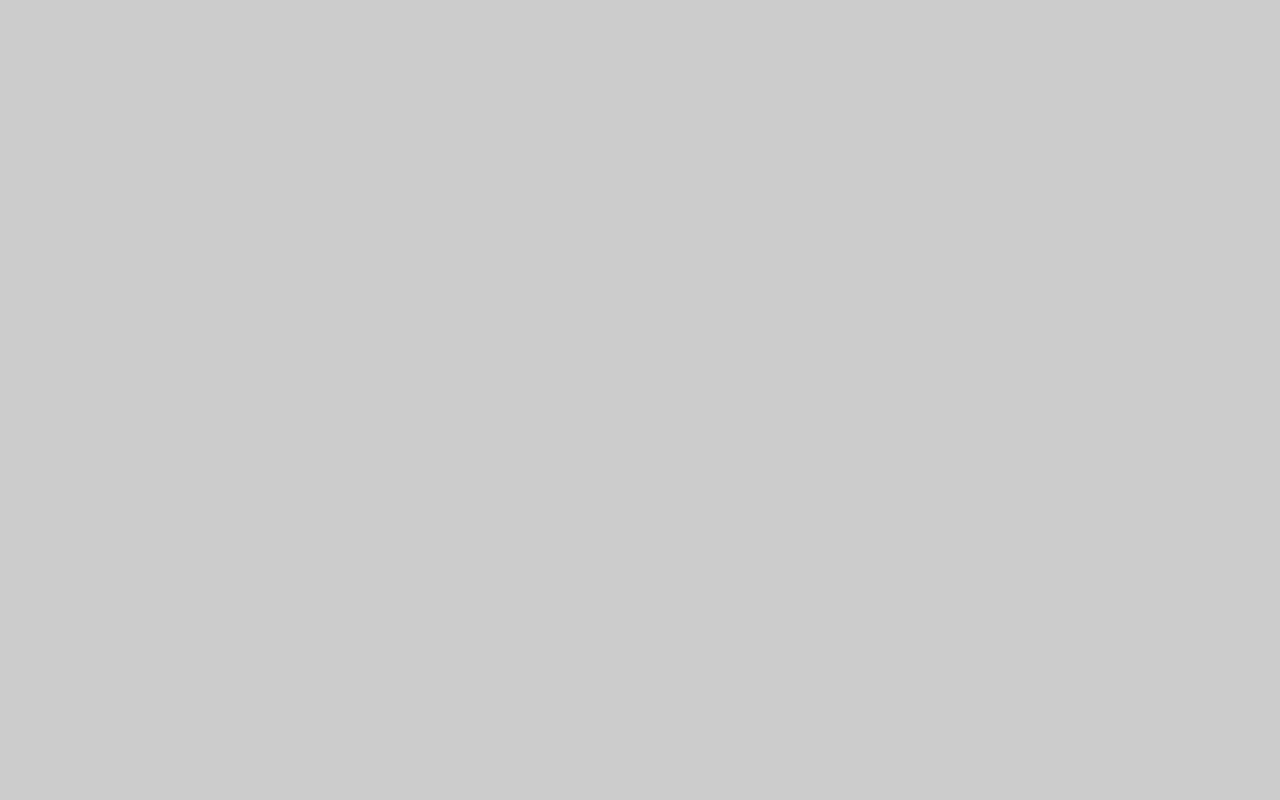
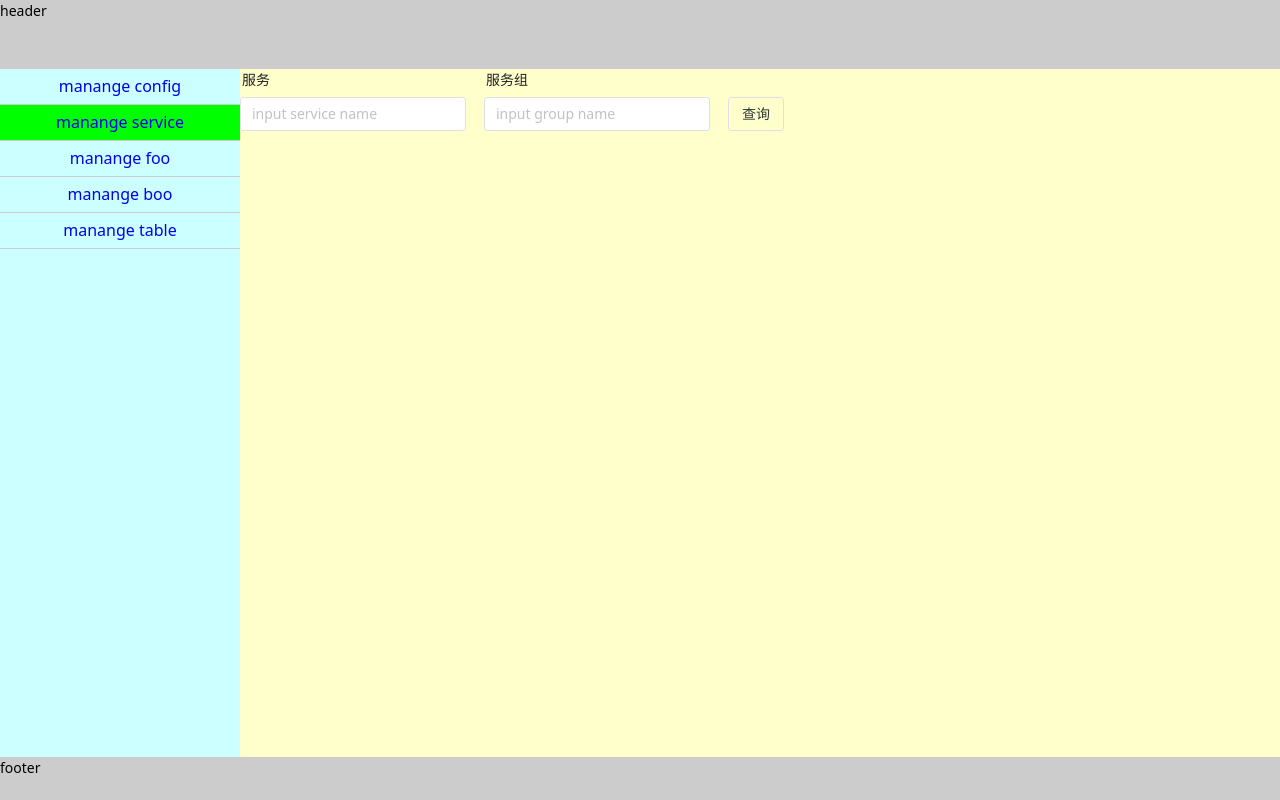
Before and after one commit to r-nacos/rnacos-console-web, a Vue app: page /manage/service in a window 1280 px wide. Before the commit this address had no page. Built offline with nearby package versions, Linux system fonts and the light colour scheme.

Commit message:
add ServicePage

```diff
--- /dev/null
+++ b/src/api/naming.js
@@ -0,0 +1,28 @@
+import request from '../utils/request';
+let axios = request;
+
+class NamingApi {
+    queryServicePage({
+        namespaceId,
+        serviceNameParam,
+        groupNameParam,
+        pageNo,
+        pageSize,
+        accessToken,
+    }) {
+        return axios.request({
+            method: "get",
+            url: '/nacos/v1/ns/catalog/services',
+            params: {
+                namespaceId,
+                serviceNameParam,
+                groupNameParam,
+                pageNo,
+                pageSize,
+                accessToken,
+            }
+        });
+    }
+}
+const namingApi = new NamingApi();
+export default namingApi
--- a/src/components/SideMenu.vue
+++ b/src/components/SideMenu.vue
@@ -8,6 +8,8 @@
 
 <script>
 
+import {manageMenu} from '@/route/routes.js'
+
 export default {
     setup() {
 
@@ -15,24 +17,7 @@ export default {
     data() {
         return {
             name: 'side nemu',
-            items: [
-                {
-                    'path':'/manage/config',
-                    'name':'config',
-                },
-                {
-                    'path':'/manage/foo',
-                    'name':'foo',
-                },
-                {
-                    'path':'/manage/boo',
-                    'name':'boo',
-                },
-                {
-                    'path':'/manage/table',
-                    'name':'table',
-                },
-            ]
+            items: [...manageMenu],
         }
     },
     methods :{
--- a/src/route/router.js
+++ b/src/route/router.js
@@ -1,8 +1,4 @@
-import Config from '@/views/config.vue'
-import Foo from '@/components/Foo.vue'
-import Boo from '@/components/Boo.jsx'
-import TableFoo from '@/components/TableFoo.vue'
-import MainLayout from '@/components/layout/MainLayout.vue'
+import {routes} from './routes'
 
 import {createRouter,createWebHistory,createWebHashHistory} from 'vue-router'
 
@@ -14,54 +10,6 @@ const setRouteTitle = function(route){
     window.document.title = getRouteTitle(route);
 }
 
-const routes = [
-    {
-        path: '/',
-        name: 'index',
-        meta: {'title':'index title'},
-        component: Foo,
-    },
-    {
-        path: '/foo',
-        name: 'foo',
-        meta: {'title':'foo title'},
-        component: Foo,
-    },
-    {
-        path: '/manage',
-        name: 'manage',
-        meta: {'title':'manage title'},
-        component: MainLayout,
-        children: [
-            {
-                path: '/manage/config',
-                name: 'manange config',
-                meta: {'title':'config title'},
-                component: Config,
-            },
-            {
-                path: '/manage/foo',
-                name: 'manange foo',
-                meta: {'title':'foo title'},
-                component: Foo,
-            },
-            {
-                path: '/manage/boo',
-                name: 'manange boo',
-                meta: {'title':'boo title'},
-                component: Boo,
-            },
-            {
-                path: '/manage/table',
-                name: 'manange table',
-                meta: {'title':'table title'},
-                component: TableFoo,
-            },
-        ]
-    },
-
-]
-
 const router = createRouter({
     history: createWebHistory(),
     routes,
--- /dev/null
+++ b/src/route/routes.js
@@ -0,0 +1,82 @@
+import Config from '@/views/config.vue'
+import ServicePage from '@/views/ServicePage.vue'
+import Foo from '@/components/Foo.vue'
+import Boo from '@/components/Boo.jsx'
+import TableFoo from '@/components/TableFoo.vue'
+import MainLayout from '@/components/layout/MainLayout.vue'
+
+export const routes = [
+    {
+        path: '/',
+        name: 'index',
+        meta: {'title':'index title'},
+        component: Foo,
+    },
+    {
+        path: '/foo',
+        name: 'foo',
+        meta: {'title':'foo title'},
+        component: Foo,
+    },
+    {
+        path: '/manage',
+        name: 'manage',
+        meta: {'title':'manage title'},
+        component: MainLayout,
+        children: [
+            {
+                path: '/manage/config',
+                name: 'manange config',
+                meta: {'title':'config title'},
+                component: Config,
+            },
+            {
+                path: '/manage/service',
+                name: 'manange service',
+                meta: {'title':'service title'},
+                component: ServicePage,
+            },
+            {
+                path: '/manage/foo',
+                name: 'manange foo',
+                meta: {'title':'foo title'},
+                component: Foo,
+            },
+            {
+                path: '/manage/boo',
+                name: 'manange boo',
+                meta: {'title':'boo title'},
+                component: Boo,
+            },
+            {
+                path: '/manage/table',
+                name: 'manange table',
+                meta: {'title':'table title'},
+                component: TableFoo,
+            },
+        ]
+    },
+]
+
+function buildManageMenu(routes){
+    var manageMenu =[];
+    for(var manage of routes){
+        if(manage.path==='/manage'){
+            for(var item of (manage.children || [])){
+                manageMenu.push({ ...item })
+            }
+        }
+    }
+    return manageMenu;
+}
+
+//const manageMenu = buildManageMenu(routes)
+
+export const manageMenu = buildManageMenu(routes);
+
+//export default routes ;
+/*
+    routes,
+    manageMenu
+};
+*/
--- /dev/null
+++ b/src/views/ServicePage.vue
@@ -0,0 +1,67 @@
+<template>
+<div>
+    <n-form
+    inline
+    :label-width="80"
+  >
+    <n-form-item label="服务" path="param.serviceParam">
+      <n-input v-model:value="param.serviceParam" placeholder="input service name" />
+    </n-form-item>
+    <n-form-item label="服务组" path="param.groupParam">
+      <n-input v-model:value="param.groupParam" placeholder="input group name" />
+    </n-form-item>
+    <n-form-item>
+      <n-button attr-type="button" @click="queryList">
+         查询
+      </n-button>
+    </n-form-item>
+  </n-form>
+</div>
+
+</template>
+
+<script>
+
+import {ref} from 'vue'
+import namingApi from '@/api/naming'
+
+export default {
+    setup() {
+    },
+    data() {
+        return {
+            param:ref({
+                "serviceParam":"",
+                "groupParam":"",
+                "namespaceId":"",
+                "pageNo":1,
+                "pageSize":20,
+            }),
+            namespaceId:'',
+        }
+    },
+    methods: {
+        queryList(){
+            namingApi.queryServicePage({
+                namespaceId:this.namespaceId,
+                accessToken:null,
+                serviceNameParam:this.param.serviceParam,
+                groupNameParam:this.param.groupParam,
+                pageNo:this.param.pageNo,
+                pageSize:this.param.pageSize,
+            }).then( res => {
+                console.log("response",res.request.responseText)
+                if(res.status==200){
+                }
+            })
+            .catch(err=> {
+                console.log("response err",err.message)
+            })
+        },
+    }
+}
+</script>
+
+<style scoped>
+
+</style>
--- a/src/views/config.vue
+++ b/src/views/config.vue
@@ -25,6 +25,9 @@
 
 <script>
 import configApi from '@/api/config'
+import { useMessage } from 'naive-ui'
+
+const message=useMessage();
 
 export default {
     name:"Config",
@@ -34,6 +37,7 @@ export default {
             group: "foo",
             dataId: "001",
             content: "",
+            message:message,
         }
     },
     methods: {
@@ -46,7 +50,7 @@ export default {
                 }
             })
             .catch(err=> {
-                console.log("response err",err)
+                console.log("response err",err.message)
             })
         },
         getConfig() {
@@ -58,7 +62,8 @@ export default {
                 }
             })
             .catch(err=> {
-                console.log("response err",err)
+                console.log("response err",err.message)
+                this.message.info(err.message +"\n"+ res.request.responseText);
             })
         },
     }
```
